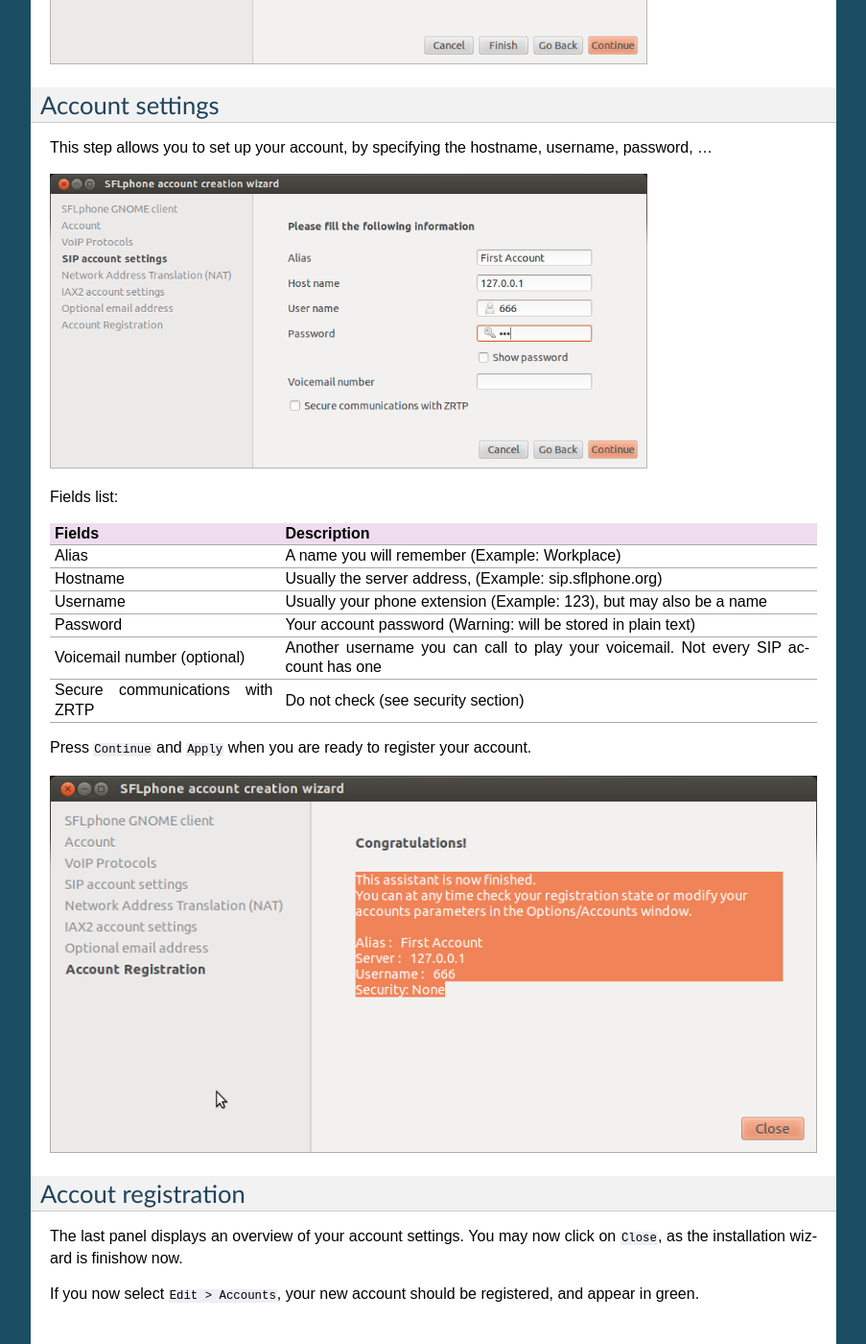
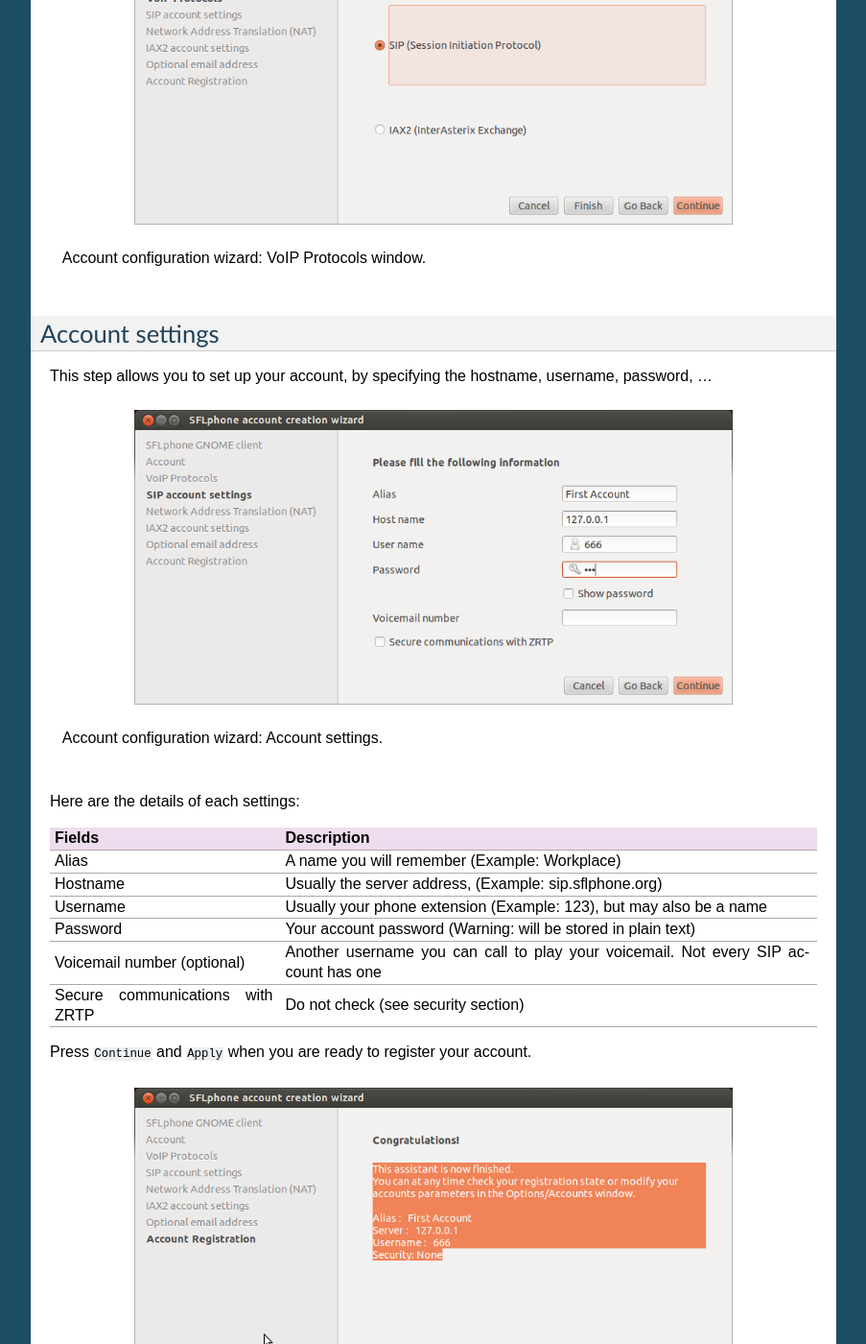
Before and after one commit to manumilou/sflphonedoc-security, a Sphinx documentation site: the page built from source/01_gettingstarted/existingaccountconfiguration.rst, in a window 1280 px wide and 1400 px high, scrolled down 1643 px. Shown: the whole window at 96% size, without its empty margins (198-1101 px from the left). Built offline with Sphinx 7.4.7, drawn with Linux system fonts in a browser that asks for light colours; some of the changed text lies outside the part shown.

Commit message:
[#40783]

```diff
--- a/source/01_gettingstarted/existingaccountconfiguration.rst
+++ b/source/01_gettingstarted/existingaccountconfiguration.rst
@@ -13,8 +13,11 @@
 
  You can always return to the installation wizard in SFLphone by clicking the menu ``Call > Configuration Assistant``
 
-.. image:: /_static/accountwizard.png
+.. figure:: /_static/accountwizard.png
   :scale: 65%
+  :align: center
+
+  Account configuration wizard: first step.
 
 
 Account
@@ -22,8 +25,11 @@
 
 Select ``Register an existing SIP or IAX2 account``
 
-.. image:: /_static/accounttype.png
+.. figure:: /_static/accounttype.png
   :scale: 75%
+  :align: center
+
+  Account configuration wizard: Account window.
 
 
 VoIP Protocols
@@ -31,8 +37,11 @@
 
 You can select here the communication protocol to use to make calls (if unsure, use SIP).
 
-.. image:: /_static/voipprotocols.png
+.. figure:: /_static/voipprotocols.png
   :scale: 75%
+  :align: center
+
+  Account configuration wizard: VoIP Protocols window.
 
 
 Account settings
@@ -41,12 +50,14 @@
 This step allows you to set up your account, by specifying the hostname, username, password, ...
 
 
-.. image:: /_static/accountsettings.png
+.. figure:: /_static/accountsettings.png
   :scale: 75%
+  :align: center
+
+  Account configuration wizard: Account settings.
 
 
-
-Fields list:
+Here are the details of each settings:
 
 .. _Nomenclature-table:
 
@@ -64,9 +75,14 @@
 
 Press ``Continue`` and ``Apply`` when you are ready to register your account.
 
-.. image:: /_static/accountregistration.png
+.. figure:: /_static/accountregistration.png
+  :scale: 75%
+  :align: center
 
-Accout registration
+  Account configuration wizard: Review
+
+
+Account registration
 ~~~~~~~~~~~~~~~~~~~
 
 The last panel displays an overview of your account settings. You may now click on ``Close``, as the installation wizard is finishow now.
--- a/source/01_gettingstarted/installingsflphone.rst
+++ b/source/01_gettingstarted/installingsflphone.rst
@@ -51,4 +53,4 @@
 Solution 3: Building from sources (not recommended)
 -----------
 
-Please refer to the instructions at https://projects.savoirfairelinux.com/projects/sflphone/wiki/How_to_build to build SFLphone from source.
+Please refer to the instructions `here <https://projects.savoirfairelinux.com/projects/sflphone/wiki/How_to_build>`_ to build SFLphone from source.
--- a/source/01_gettingstarted/security.rst
+++ b/source/01_gettingstarted/security.rst
@@ -8,7 +8,7 @@
 
 The first thing to know about SIP security is that there is usually none at all.
 By default, **everything is transmitted unencrypted** and readable by any software that can grab traffic between you and your peer. If you are using proxies along the way, each of them may decide to ignore certain security options.
-The second important detail to retain is that SIP security alone (SIPS, SIP-TLS) does not encrypt your communications. SIPS only encrypts the handshake between both peers. To encrypt the media stream (aka, voice) itself, you also need to enable Secure RTP (aka, SRTP).
+The second important detail to retain is that SIP security alone (SIPS, SIP-TLS) does not encrypt your communications. SIPS only encrypts the handshake between both peers. To encrypt the media stream (aka, voice) itself, you also need to enable `Secure RTP <http://en.wikipedia.org/wiki/Secure_RTP>`_ (aka, SRTP).
 Likewise, only having SRTP enabled may encrypt your audio but will not obscure information about the call itself (i.e. participants, IP addresses, etc.).
 
 Most registrar and SIP servers have some level of support for security, however, all implementations are not created equal. As of `Asterisk <http://www.asterisk.org/>`_ 1.8 (the default in many server operating systems), some security options are not as well supported as they should be. For a safer system, `Freeswitch <http://www.freeswitch.org>`_ is the best free software option. Asterisk also needs to be recompiled to enable SRTP (see https://projects.savoirfairelinux.com/projects/sflphone/wiki/Security ). This, in turn, will force you to manually update your SIP server everytime a security patch is available, introducing security vulnerabilities of its own.
--- a/source/02_asterisksflphone/installingasterisk.rst
+++ b/source/02_asterisksflphone/installingasterisk.rst
@@ -3,9 +3,10 @@
 Set up a basic Asterisk server
 =================================================
 
-**Prerequisites:**  an Ubuntu server or virtual machine
+.. important::
 
-**Outcome:** a basic SIP server with 2 accounts
+ **Prerequisites:**  an Ubuntu server or virtual machine
+ **Outcome:** a basic SIP server with 2 accounts
 
 Install Asterisk
 ----------------
```
Also changed, not shown: other parts of source/01_gettingstarted/installingsflphone.rst (+3 -1 lines).
